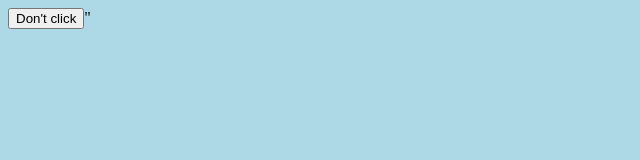
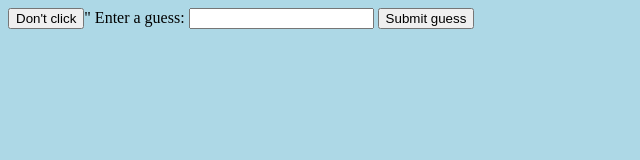
Before and after one commit to VanessaGVilla/Week1-java, a plain HTML site: page index.html in a window 1280 px wide. Shown: the whole page, without its empty margins (0-640 px from the left). Drawn offline with Linux system fonts and the light colour scheme.

Commit message:
Update index.html

```diff
--- a/index.html
+++ b/index.html
@@ -14,7 +14,12 @@
     <!-- embedded js -->
     <script>console.log('hello world');</script>
 
-    <!-- external js-->
+    <label for="guessField">Enter a guess: </label>
+<input type="number" id="guessField" class="guessField" />
+<input type="submit" value="Submit guess" class="guessSubmit" />
+
+<!-- external js-->
     <script src="js/script.js"></script>
+
 </body>
 </html>
```
